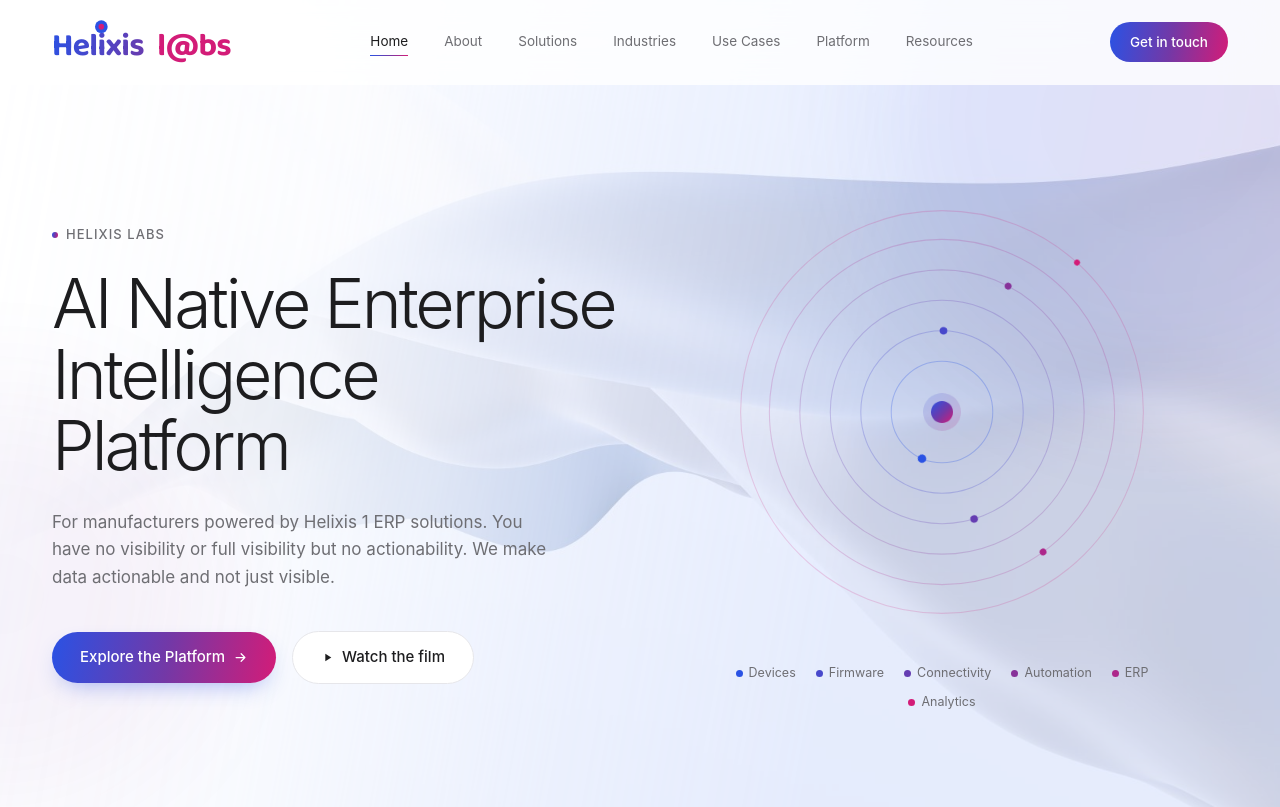
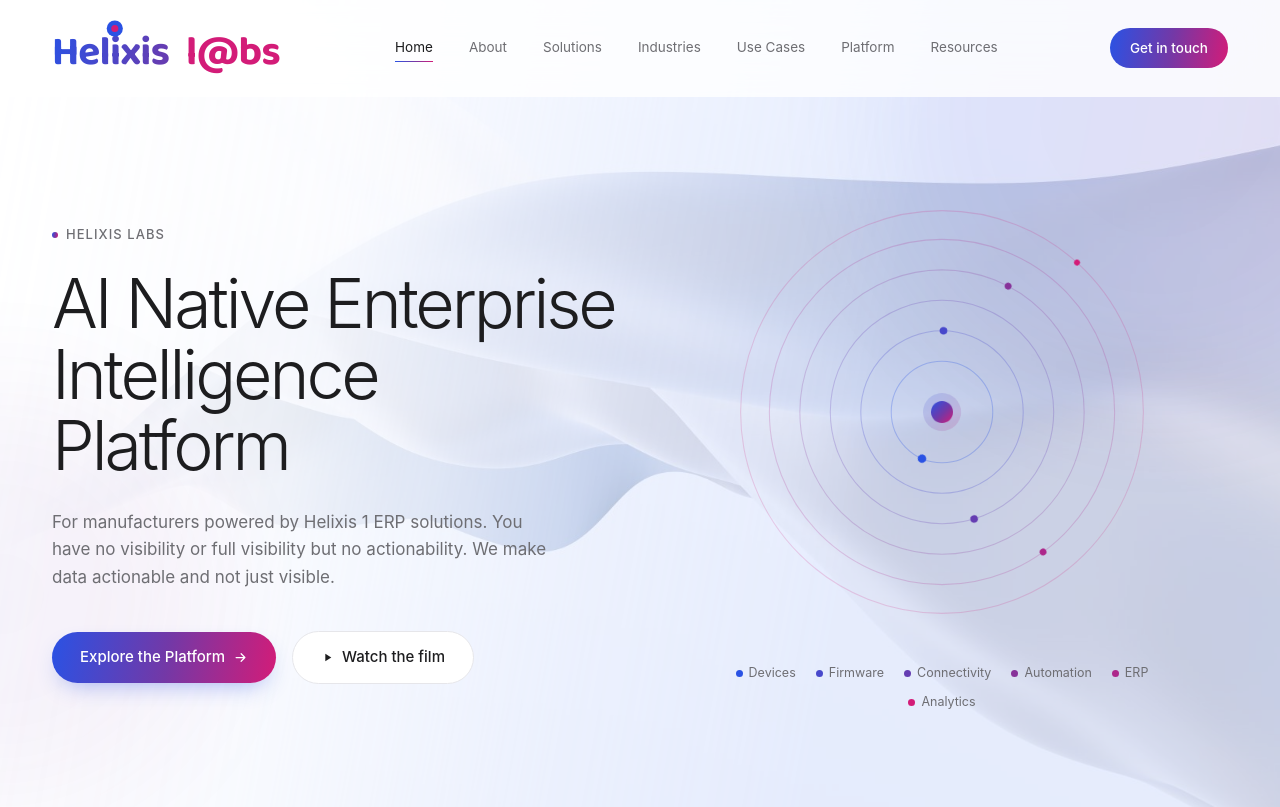
Before and after one commit to dewangi-kmw/Helixis-V2, a plain HTML site: page index.html in a window 1280 px wide. Shown: the top 807 px of the page. Drawn offline with Linux system fonts and the light colour scheme; animation ran at ten frames a second.

Commit message:
DD: Logo size increased

```diff
--- a/index.html
+++ b/index.html
@@ -34,7 +34,7 @@
   <div class="max-w-container mx-auto px-6 lg:px-8">
     <div id="nav-inner" class="flex items-center justify-between transition-all duration-500 py-5">
       <a href="#home" class="flex items-center shrink-0" aria-label="Helixis Labs home">
-        <svg class="h-9 md:h-11 w-auto" viewBox="0 0 272 66" role="img" aria-label="Helixis Labs"><use href="#logo-mark"/></svg>
+        <svg class="h-11 md:h-14 w-auto" viewBox="0 0 272 66" role="img" aria-label="Helixis Labs"><use href="#logo-mark"/></svg>
       </a>
 
       <nav class="hidden lg:flex items-center gap-9" aria-label="Primary">
```
Also changed, not shown: styles.css.
